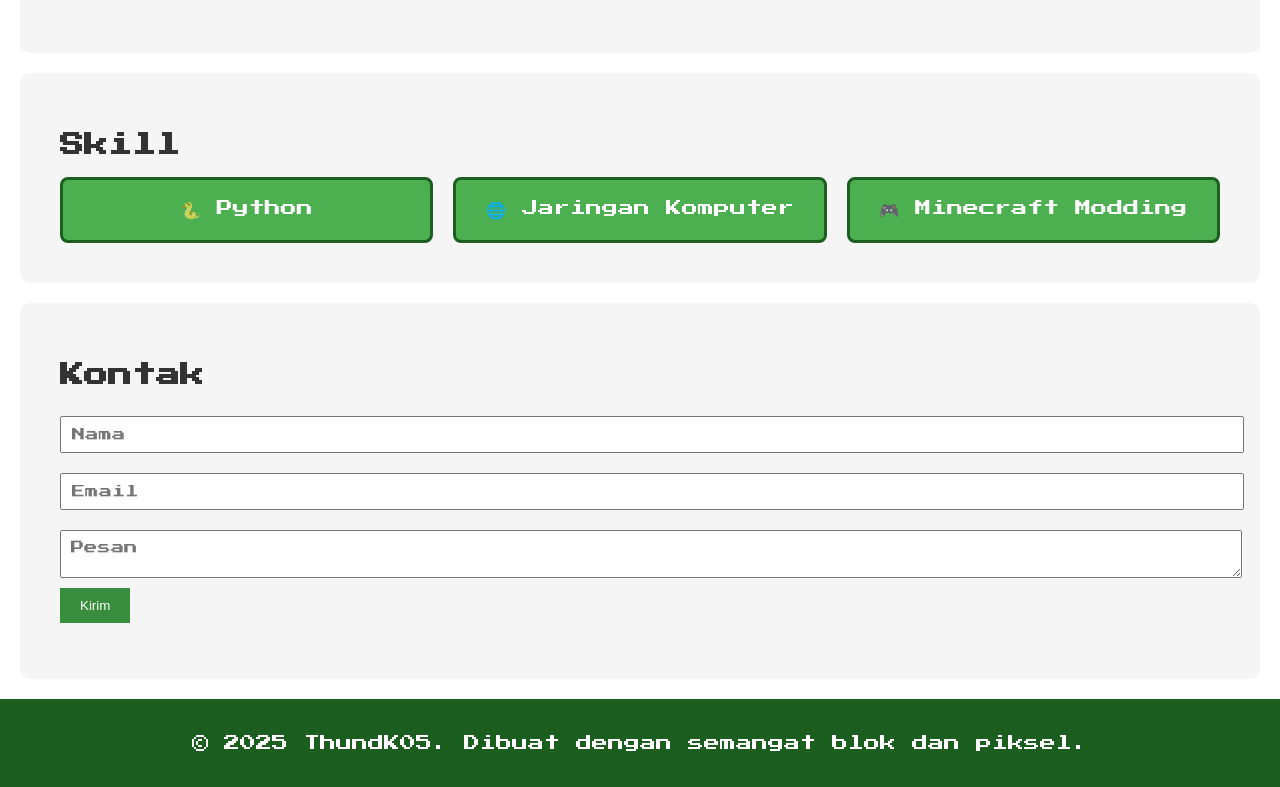
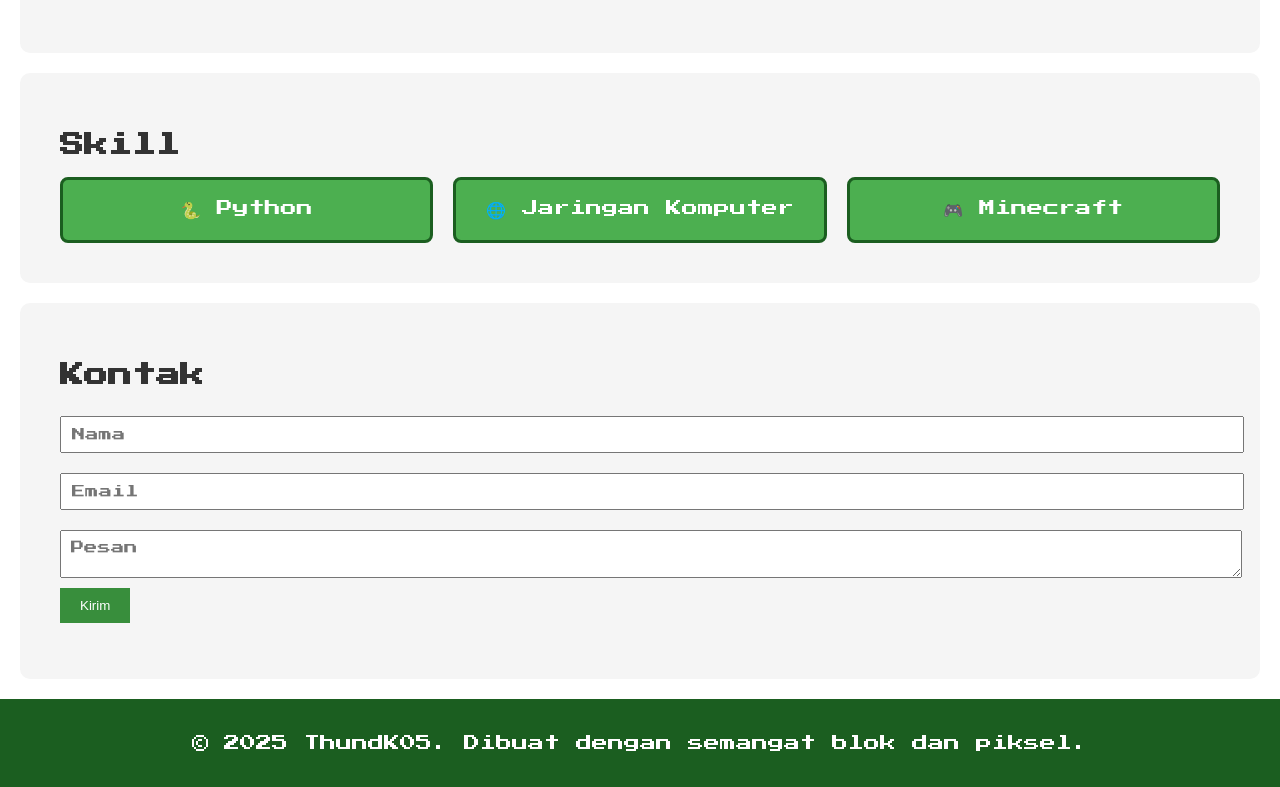
Before and after one commit to Kaysa-Rafa/Portofolio, a plain HTML site: page index.html in a window 1280 px wide. Shown: the part 1175-1962 px from the top of the page. Drawn offline with nearby package versions, Linux system fonts and the light colour scheme.

Commit message:
Update index.html

```diff
--- a/index.html
+++ b/index.html
@@ -39,7 +39,7 @@
     <div class="grid">
       <div class="block">🐍 Python</div>
       <div class="block">🌐 Jaringan Komputer</div>
-      <div class="block">🎮 Minecraft Modding</div>
+      <div class="block">🎮 Minecraft</div>
     </div>
   </section>
 
```
